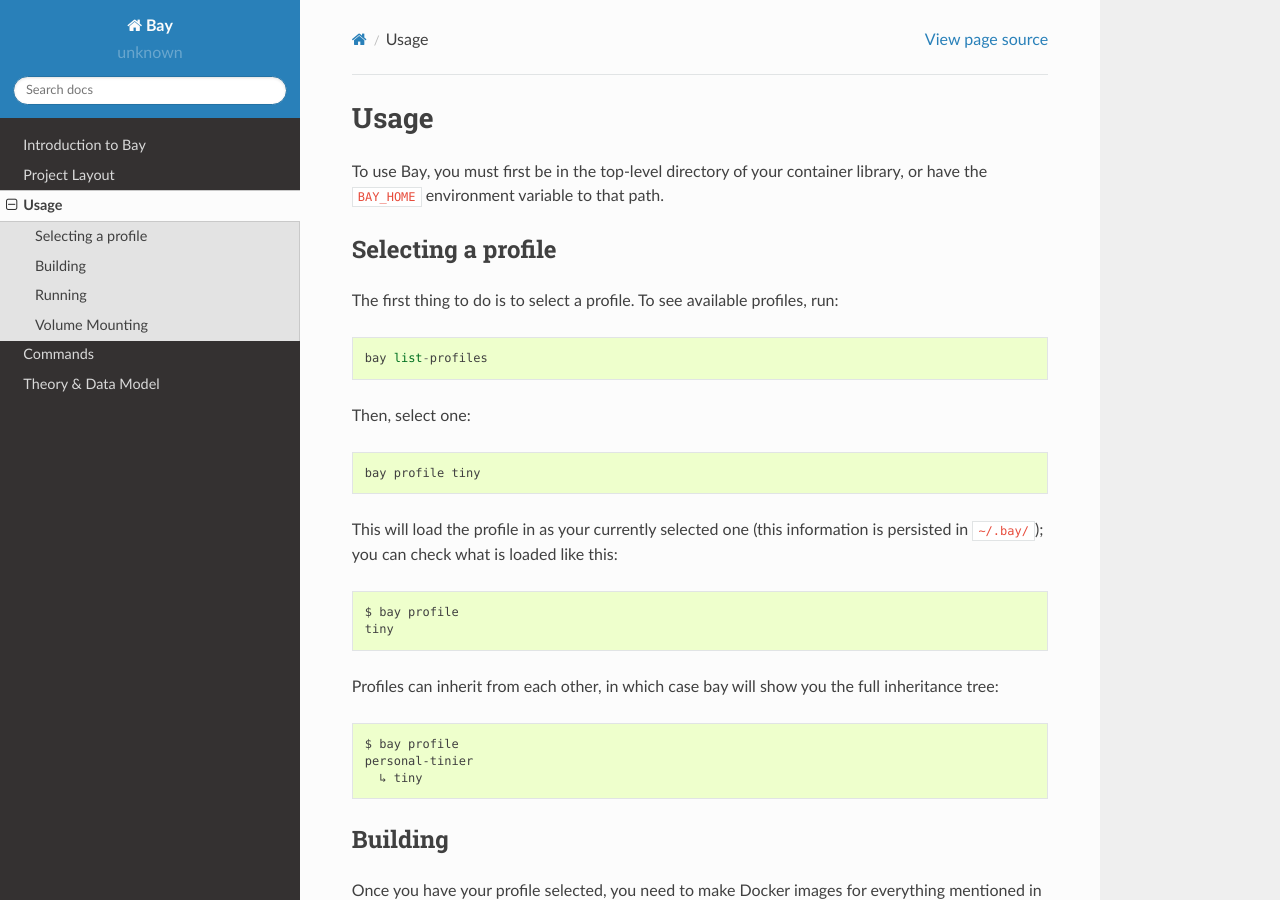
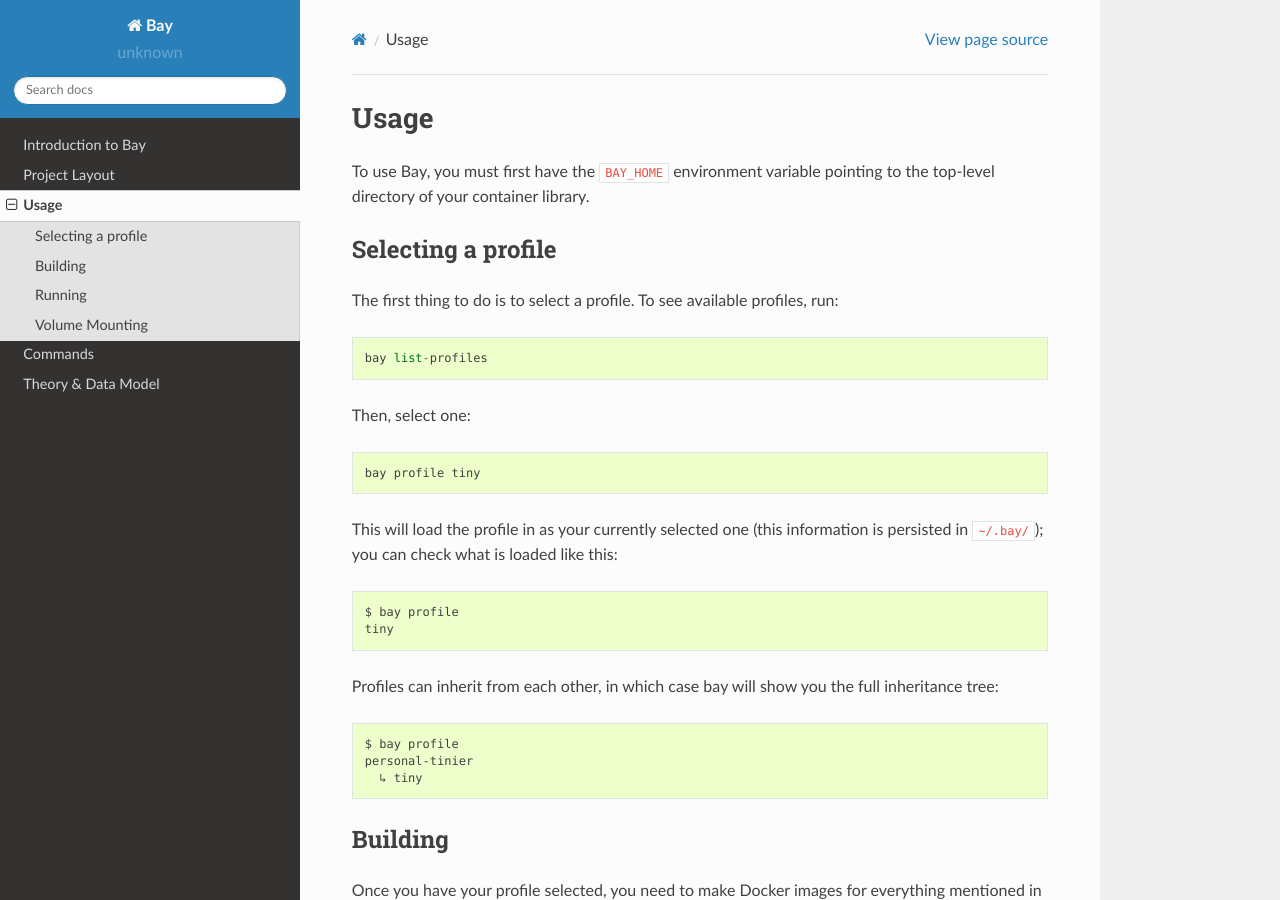
Before and after one commit to eventbrite/bay, a Sphinx documentation site: the page built from docs/usage.rst, in a window 1280 px wide and 900 px high. Built offline with Sphinx 7.4.7 and the Read the Docs theme 2.0.0, drawn with Linux system fonts in a browser that asks for light colours.

```diff
--- a/docs/usage.rst
+++ b/docs/usage.rst
@@ -2,8 +2,8 @@
 =====
 
 
-To use Bay, you must first be in the top-level directory of your container
-library, or have the ``BAY_HOME`` environment variable to that path.
+To use Bay, you must first have the ``BAY_HOME`` environment variable pointing to
+the top-level directory of your container library.
 
 
 Selecting a profile
```
Also changed, not shown: 1 other file.
